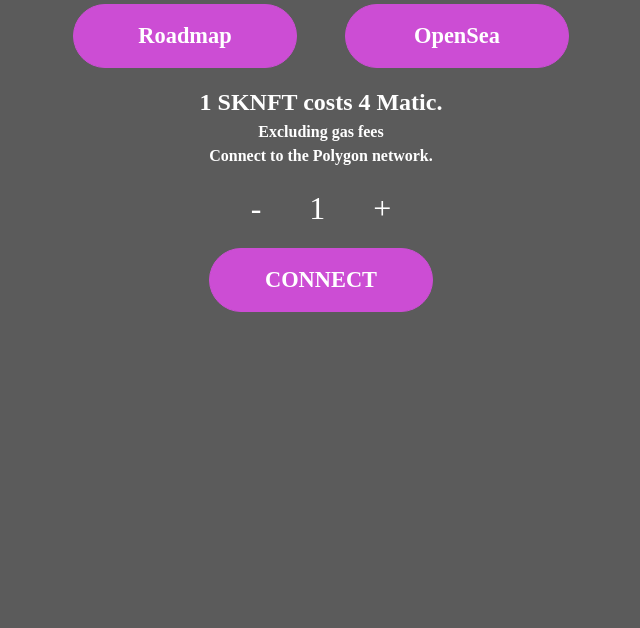
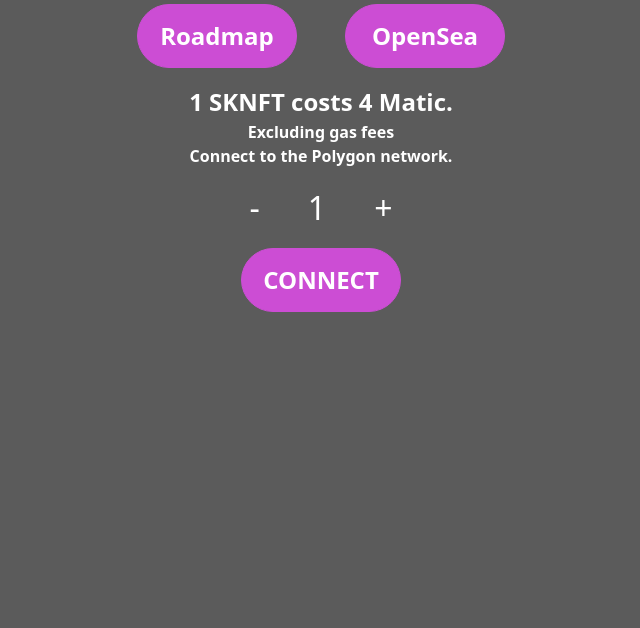
Before and after one commit to alexisdavidson/NFT-TeenySky, a React app: page / in a window 1280 px wide. Shown: the part 172-800 px from the top of the page, without its empty margins (319-959 px from the left). Built offline with nearby package versions, Linux system fonts and the light colour scheme.

Commit message:
Tweak font

```diff
--- a/src/frontend/components/App.css
+++ b/src/frontend/components/App.css
@@ -3,7 +3,7 @@
   /* background-size: cover; */
   background-color: #5b5b5b;
   color: white;
-  font-family: Montserrat;
+  /* font-family: Montserrat; */
 }
 body {
   background-color: #5b5b5b;
@@ -164,12 +164,12 @@
 }
 
 .mintbutton {
-  width: 14rem;
+  width: 20vh;
   margin: auto;
   background-color: #cc4dd4;
   border-radius: 10rem;
   height: 4rem;
-  font-size: 1.4rem;
+  font-size: 3vh;
   font-weight: bold;
   border-color:#cc4dd4;
   margin-bottom: 4vh;
```
